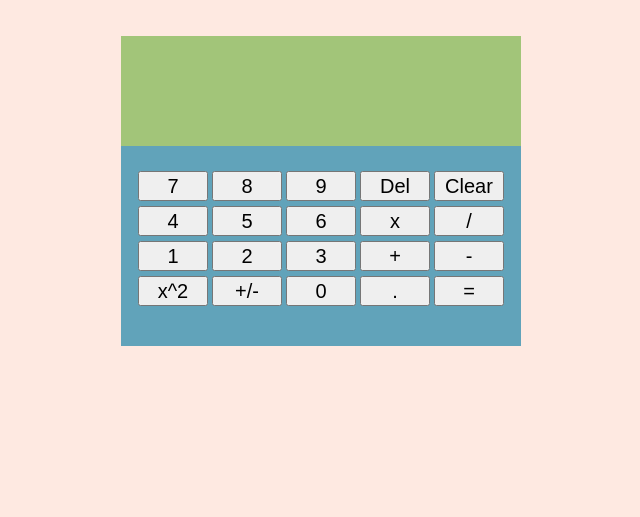
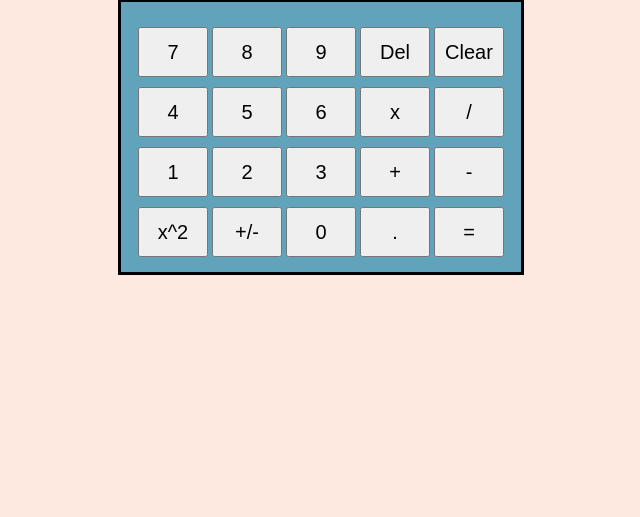
Before and after one commit to eoriwech/Calculator, a plain HTML site: page index.html in a window 1280 px wide. Shown: the part 283-800 px from the top of the page, without its empty margins (319-959 px from the left). Drawn offline with Linux system fonts and the light colour scheme.

Commit message:
fix: changed values of width

```diff
--- a/style.css
+++ b/style.css
@@ -1,7 +1,10 @@
 body {
     text-align: center;
-    margin-top: 200px;
     background-color: #FEE9E1;
+}
+
+.calculator-container {
+    padding-top: 60px;
 }
 
 h1 {
@@ -9,42 +12,45 @@ h1 {
 }
 
 .main-container {
-    margin-top: 50px;
+    margin: 50px auto 0;
+    width: 400px;
     display: flex;
     flex-direction: column;
     align-items: center;
+    border: 3px solid;
 }
 
 .display-container {
     width: 400px;
     height: 100px;
     background-color: #A2C579;
-    padding-bottom: 10px;
+    padding-bottom: 20px;
+    border-bottom: solid;
 }
 
 .display-input {
     text-align: right;
-    font-size: 40px;
+    font-size: 50px;
 }
 
 .display-output {
     text-align: right;
-    font-size: 40px;
+    font-size: 60px;
 }
 
 .button-container {
     width: 400px;
-    height: 180px;
+    height: 270px;
     background-color: #61A3BA;
-    padding-top: 20px;
     display: flex;
     flex-direction: column;
+    justify-content: center;
     align-items: space-around;
 }
 
 button {
     width: 70px;
-    height: 30px;
-    margin-top: 5px;
+    height: 50px;
+    margin-top: 10px;
     font-size: 20px;
 }
```
